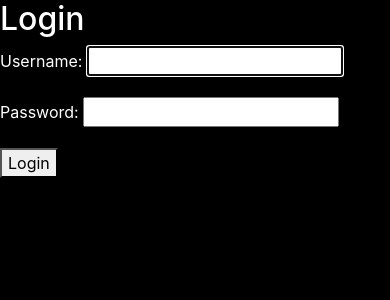
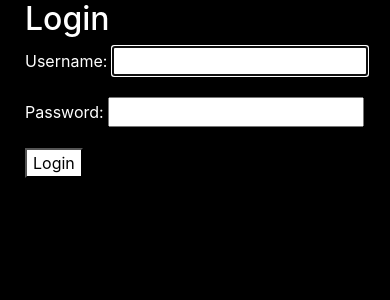
Before and after one commit to ANDYDEARING/gridlocked, a Django app: page /login/ in a window 390 px wide. Shown: the part 56-356 px from the top of the page. Run offline with Django 3.2, Linux system fonts and the light colour scheme; some libraries are stand-ins or nearby versions.

Commit message:
fixed issue with invisible submit button on mobile

```diff
--- a/GridLocked/static/styles.css
+++ b/GridLocked/static/styles.css
@@ -22,6 +22,14 @@ body{
     text-align: right;
 }
 
+.login-form{
+    padding-left: 25px;
+}
+
+.button{
+    background-color: white;
+}
+
 @media only screen and (max-device-width: 480px) {
     .navigation-links{
         justify-content: space-between;
--- a/templates/registration/login.html
+++ b/templates/registration/login.html
@@ -3,10 +3,12 @@
 {% block title %}<title>Login</title>{% endblock %}
 
 {% block content %}
-  <h2>Login</h2>
-  <form method="post">
-    {% csrf_token %}
-    {{ form.as_p }}
-    <button type="submit">Login</button>
-  </form>
+  <div class='login-form'>
+    <h2>Login</h2>
+    <form method="post">
+      {% csrf_token %}
+      {{ form.as_p }}
+      <button class="button" type="submit">Login</button>
+    </form>
+  </div>
 {% endblock %}
```
